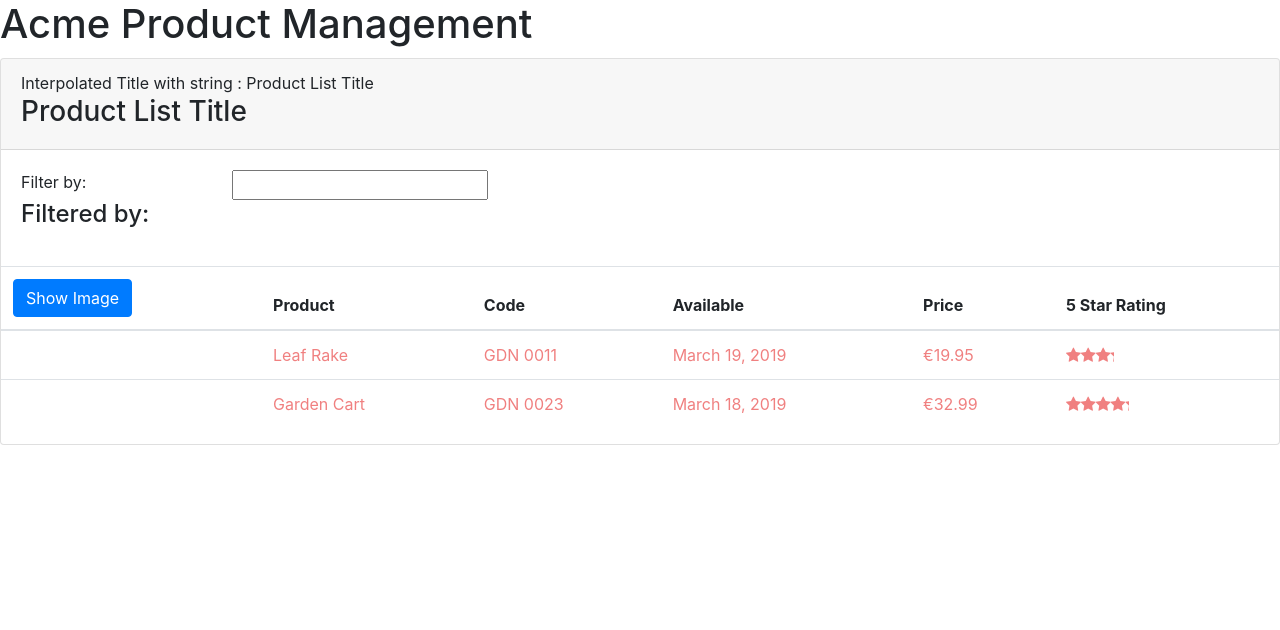
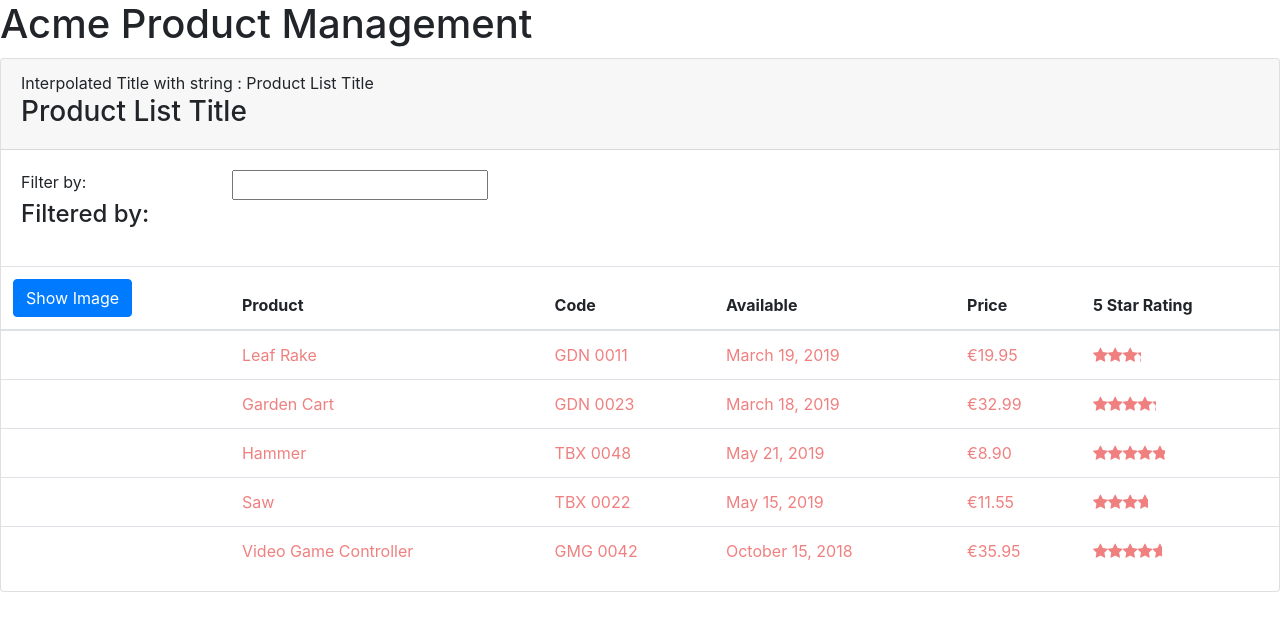
Before and after one commit to aliki212/AngularDK, an Angular app: page / in a window 1280 px wide. Shown: the top 630 px of the page. Built offline with nearby package versions, Linux system fonts and the light colour scheme.

Commit message:
9.5-DependencyInjection-short TScript way-for service-@Injectable product.service.ts in ngOninit-runs after ctor

```diff
--- a/src/app/products/product-list.component.html
+++ b/src/app/products/product-list.component.html
@@ -47,12 +47,12 @@
                  [style.margin.px]='imageMargin'>
           </td>
           <td>{{p.productName}}</td>
-          <td>{{p.productCode | uppercase | convertToSpace :'-'}}</td>
+          <td>{{p.productCode | uppercase | convertToSpace :'-' }}</td>
           <td>{{p.releaseDate}}</td>
           <td>{{p.price | currency : 'EUR' : true  }}</td>
           <td>
             <pm-stars [rating]='p.starRating'
-            (ratingClicked)="onRatingClicked($event)"></pm-stars>
+                      (ratingClicked)="onRatingClicked($event)"></pm-stars>
           </td>
           <!-- <td>{{p.starRating}}</td> -->
         </tr>
--- a/src/app/products/product-list.component.ts
+++ b/src/app/products/product-list.component.ts
@@ -1,6 +1,6 @@
 import { Component, OnInit } from '@angular/core';
 import { IProduct } from './product';
-
+import { ProductService } from './product.service'
 @Component({
   selector: 'pm-products',
   templateUrl: './product-list.component.html',
@@ -47,8 +47,8 @@
     }
   ];
 
-  constructor() {
-    this.filteredProducts = this.products;
+  constructor(private productService: ProductService) {
+
     this._listFilter = ' ';
   }
 
@@ -68,6 +68,8 @@
 
   ngOnInit(): void {
     console.log("OnInit started");
+    this.products = this.productService.getProducts();
+    this.filteredProducts = this.products;
   }
 
 }
--- /dev/null
+++ b/src/app/products/product.service.ts
@@ -0,0 +1,64 @@
+import { Injectable } from '@angular/core';
+import { IProduct } from './product';
+
+@Injectable({
+  providedIn: 'root'
+})
+
+export class ProductService {
+
+  getProducts(): IProduct[] {
+    return [
+      {
+        "productId": 1,
+        "productName": "Leaf Rake",
+        "productCode": "GDN-0011",
+        "releaseDate": "March 19, 2019",
+        "description": "Leaf rake with 48-inch wooden handle.",
+        "price": 19.95,
+        "starRating": 3.2,
+        "imageUrl": "assets/images/leaf_rake.png"
+      },
+      {
+        "productId": 2,
+        "productName": "Garden Cart",
+        "productCode": "GDN-0023",
+        "releaseDate": "March 18, 2019",
+        "description": "15 gallon capacity rolling garden cart",
+        "price": 32.99,
+        "starRating": 4.2,
+        "imageUrl": "assets/images/garden_cart.png"
+      },
+      {
+        "productId": 5,
+        "productName": "Hammer",
+        "productCode": "TBX-0048",
+        "releaseDate": "May 21, 2019",
+        "description": "Curved claw steel hammer",
+        "price": 8.9,
+        "starRating": 4.8,
+        "imageUrl": "assets/images/hammer.png"
+      },
+      {
+        "productId": 8,
+        "productName": "Saw",
+        "productCode": "TBX-0022",
+        "releaseDate": "May 15, 2019",
+        "description": "15-inch steel blade hand saw",
+        "price": 11.55,
+        "starRating": 3.7,
+        "imageUrl": "assets/images/saw.png"
+      },
+      {
+        "productId": 10,
+        "productName": "Video Game Controller",
+        "productCode": "GMG-0042",
+        "releaseDate": "October 15, 2018",
+        "description": "Standard two-button video game controller",
+        "price": 35.95,
+        "starRating": 4.6,
+        "imageUrl": "assets/images/xbox-controller.png"
+      }
+    ];
+  }
+}
```
